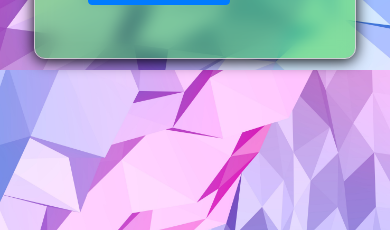
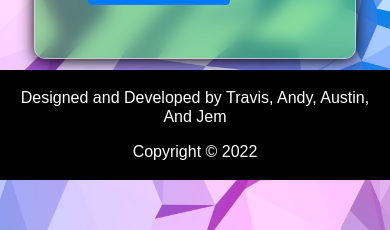
Before and after one commit to irvingjem/rascal-erratic, a React (Create React App) app in the folder client/: page /saved in a window 390 px wide. Shown: the part 590-820 px from the top of the page. Built offline with nearby package versions, Linux system fonts and the light colour scheme.

Commit message:
added footer

```diff
--- a/client/src/App.js
+++ b/client/src/App.js
@@ -3,7 +3,7 @@ import { BrowserRouter as Router, Switch, Route } from "react-router-dom";
 import SearchNFTS from "./pages/SearchNFTS";
 import SavedNFTS from "./pages/SavedNFTS";
 import Navbar from "./components/Navbar";
-
+import Footer from "./components/Footer";
 import { setContext } from "@apollo/client/link/context";
 import {
   ApolloProvider,
@@ -45,6 +45,7 @@ function App() {
             <Route render={() => <h1 className="display-2">Wrong page!</h1>} />
           </Switch>
         </>
+        <Footer />
       </Router>
     </ApolloProvider>
   );
--- /dev/null
+++ b/client/src/components/Footer.js
@@ -0,0 +1,23 @@
+import React from "react";
+import { Container, Row, Col } from "react-bootstrap";
+
+function Footer() {
+    let date = new Date();
+    let year = date.getFullYear();
+    return (
+      <Container fluid className="footer">
+        <Row>
+          <Col md="4" className="footer-copywright">
+            <h3>Designed and Developed by Travis, Andy, Austin, And Jem</h3>
+          </Col>
+          <Col md="4" className="footer-copywright">
+            <h3>Copyright © {year}</h3>
+          </Col>
+          <Col md="4" className="footer-body">
+        </Col>
+        </Row>
+      </Container>
+    );
+  }
+
+  export default Footer;
--- a/client/src/index.css
+++ b/client/src/index.css
@@ -155,7 +155,10 @@ button[disabled] {
 
 
 @media (max-width: 767px) {
-
+  .card-img-top {
+    padding: 15px !important;
+    opacity: 0.8 !important;
+  }
 }
 
 
@@ -163,3 +166,42 @@ button[disabled] {
 /* Footer */
 /* --------- */
 /*don't have to make one */
+
+
+.footer {
+  background-color: rgb(0, 0, 0);
+  bottom: 0 !important;
+  padding-top: 10px !important;
+  padding-bottom: 10px !important ;
+  position: fixed;
+  bottom: 0px;
+}
+.footer-copywright {
+  text-align: center !important;
+}
+
+.footer-body {
+  text-align: center !important;
+}
+
+.footer h3 {
+  font-size: 1em;
+  color: white !important;
+  margin-top: 0.5em !important;
+  margin-bottom: 0.5em !important;
+}
+
+@media (max-width: 767px) {
+  .footer{
+    padding-top: 0px;
+    position: relative;
+  }
+
+  .footer-copywright {
+    text-align: center !important;
+  }
+
+  .footer-body {
+    text-align: center !important;
+  }
+}
```
